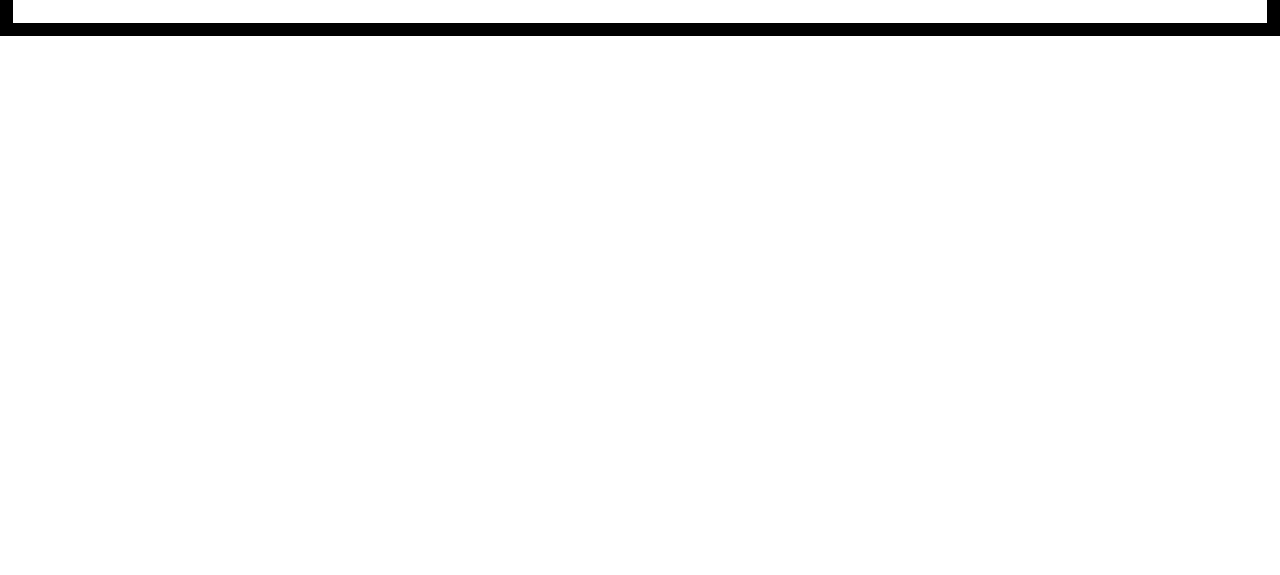
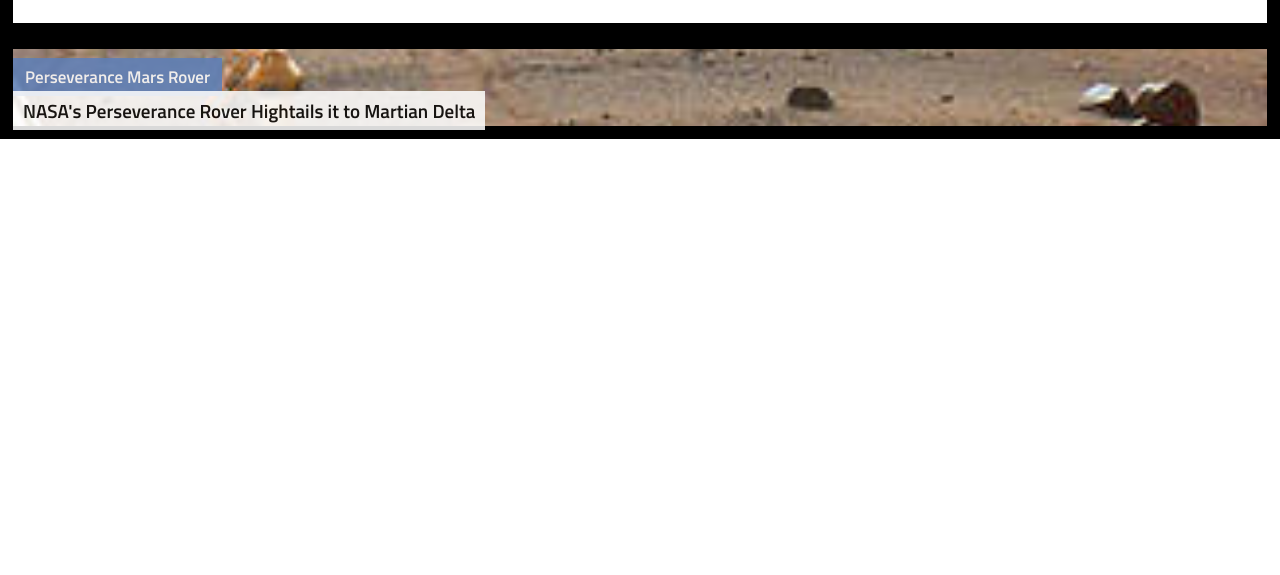
Before and after one commit to Dil-Se-Developer/nasa_website_project, a plain HTML site: page index.html in a window 1280 px wide. Shown: the part 225-800 px from the top of the page. Drawn offline with Linux system fonts and the light colour scheme.

Commit message:
Mars_Rover_Section_Added
Done some styling and set the background image.

```diff
--- a/css/style.css
+++ b/css/style.css
@@ -40,7 +40,7 @@ a {
     justify-content: space-between;
     padding: 10px 10px 0px 10px;
     background-color: var(--original_black);
-    border-bottom: 1px solid grey;
+    border-bottom: 1px solid var(--light_grey);
 }
 
 .navbar_logo a img{
@@ -74,6 +74,8 @@ a {
     background-color: var(--original_black);
 }
 
+/* launch section css */
+
 .launch_pad_details {
     background-color: var(--original_white);
     margin: 13px;
@@ -96,3 +98,42 @@ a {
     font-weight: 500;
     margin: 13px 0;
 }
+
+/* mars_rover_section */
+
+.mars_rover_section{
+    margin: 13px;
+}
+
+.mars_rover_bg_img{
+    background-image: url(../images/rovers_img.jpg);
+    background-position: center;
+    background-size: cover;
+    /* width: 100%;
+    height: 100%; */
+}
+
+.mars_rover_bg_img h2 a{
+    color: var(--original_white);
+    background-color: #5d7fb9;
+    font-size: 0.85rem;
+    font-weight: 600;
+    padding: 6px 12px;
+    opacity: 0.85;
+}
+
+.mars_rover_bg_img p{
+
+}
+
+.mars_rover_bg_img p a{
+    color: var(--original_black);
+    background-color: var(--original_white);
+    opacity: 0.85;
+    font-size: 0.95rem;
+    font-weight: 600;
+    line-height: 1.1rem;
+    padding: 5px 10px;
+    line-height: 1.1rem;
+    width: 100%;
+}
--- a/index.html
+++ b/index.html
@@ -59,7 +59,12 @@
                     At 4:15 a.m EDT Friday, it arrived at the launch pad,
                     where it will undergo testing before launch in several weeks.
                 </p>
-
+            </div>
+            <div class="mars_rover_section">
+                <div class="mars_rover_bg_img">
+                    <h2><a href="#">Perseverance Mars Rover</a></h2>
+                    <p><a href="#">NASA's Perseverance Rover Hightails it to Martian Delta</a></p>
+                </div>
             </div>
         </div>
         <!-- end about company section -->
```
Also changed, not shown: images/rovers_img.jpg (added).
